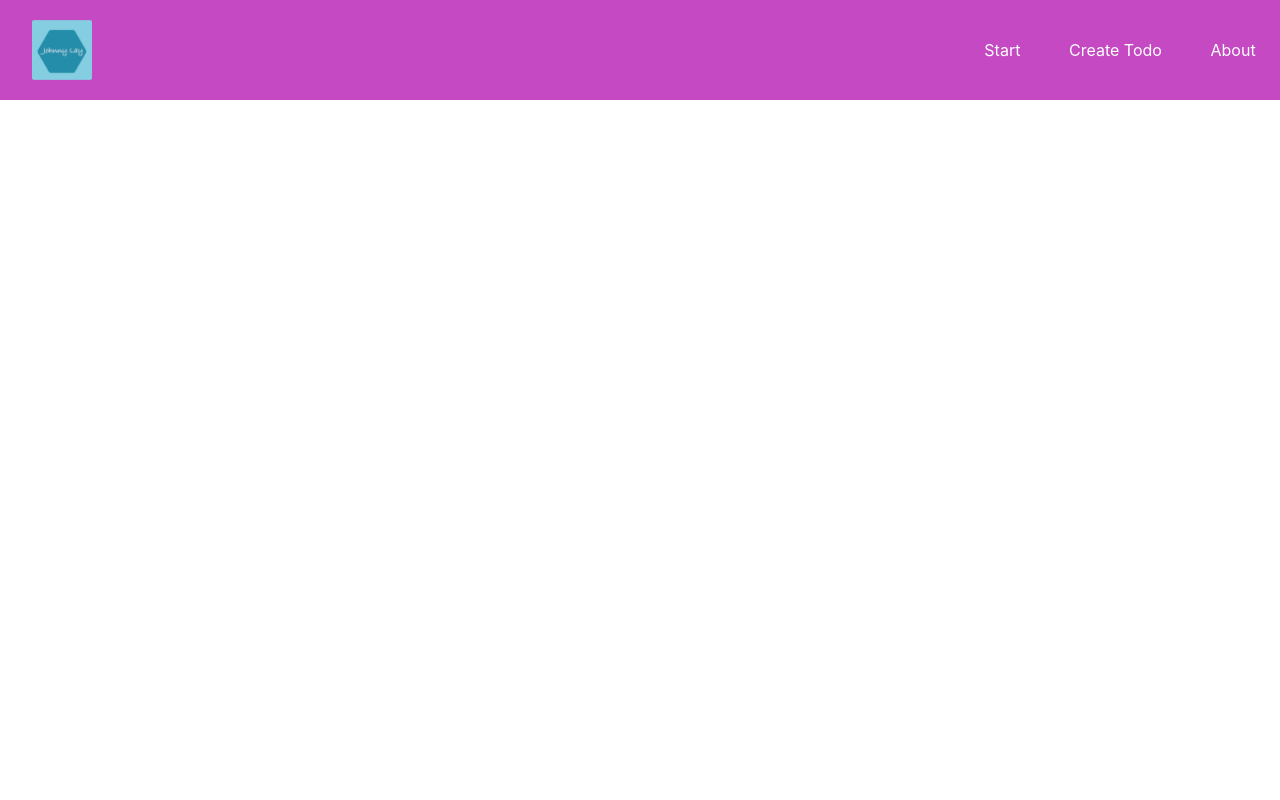
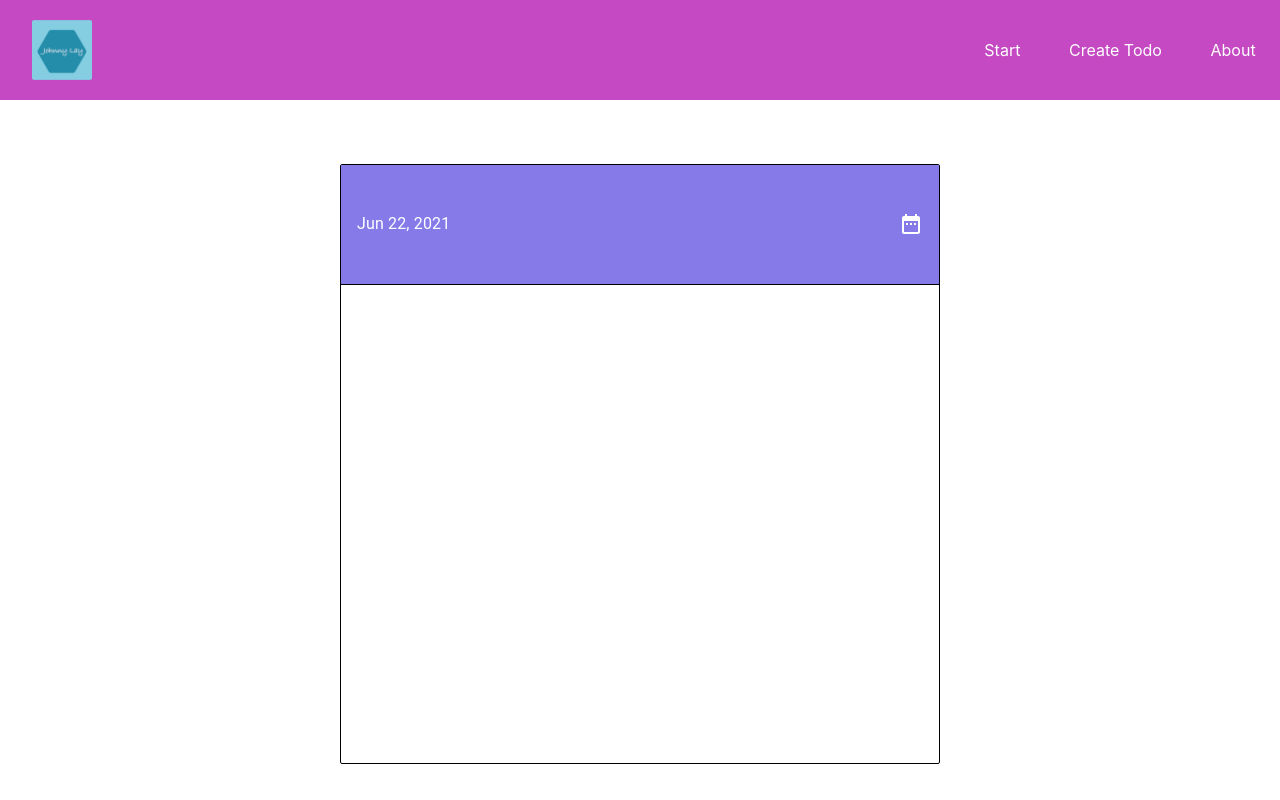
Before and after one commit to johlay/todolist-react-typescript, a React (Create React App) app: page / in a window 1280 px wide. Built offline with nearby package versions, Linux system fonts and the light colour scheme.

Commit message:
TodoList header

```diff
--- /dev/null
+++ b/src/components/Home/TodoList.tsx
@@ -0,0 +1,64 @@
+import * as React from "react";
+import { default as dayjs } from "dayjs";
+import { Grid, Typography } from "@material-ui/core";
+import { makeStyles, createStyles } from "@material-ui/core/styles";
+import DateRangeIcon from "@material-ui/icons/DateRange";
+
+const useStyles = makeStyles(() =>
+  createStyles({
+    todoListContainer: {
+      border: "1px solid black",
+      borderRadius: "2px",
+      marginTop: "4rem",
+      marginLeft: "auto",
+      marginRight: "auto",
+      height: "600px",
+      width: "600px",
+    },
+    todoListHeader: {
+      backgroundColor: "#867AE9",
+      borderBottom: "1px solid black",
+      height: "20%",
+    },
+    currentDate: {
+      color: "#fff",
+      paddingLeft: "1rem",
+    },
+    datePicker: {
+      color: "#fff",
+      cursor: "pointer",
+      paddingRight: "1rem",
+    },
+  })
+);
+
+const TodoList: React.FunctionComponent = () => {
+  /* Material-UI - classes */
+  const classes = useStyles();
+
+  return (
+    <Grid container className={classes.todoListContainer}>
+      <Grid
+        container
+        item
+        className={classes.todoListHeader}
+        sm={true}
+        md={true}
+        lg={true}
+        xl={true}
+      >
+        <Grid container item alignContent="center" lg={6}>
+          <Typography className={classes.currentDate} align="center">
+            {dayjs(new Date()).format("MMM D, YYYY")}
+          </Typography>
+        </Grid>
+        <Grid container item alignContent="center" justify="flex-end" lg={6}>
+          <DateRangeIcon className={classes.datePicker} fontSize="default" />
+        </Grid>
+      </Grid>
+      {/* /.todoListHeader */}
+    </Grid>
+  );
+};
+
+export default TodoList;
--- a/src/pages/Home.tsx
+++ b/src/pages/Home.tsx
@@ -1,7 +1,12 @@
 import * as React from "react";
+import TodoList from "../components/Home/TodoList";
 
 const Home: React.FunctionComponent = () => {
-  return <div></div>;
+  return (
+    <div>
+      <TodoList />
+    </div>
+  );
 };
 
 export default Home;
```
